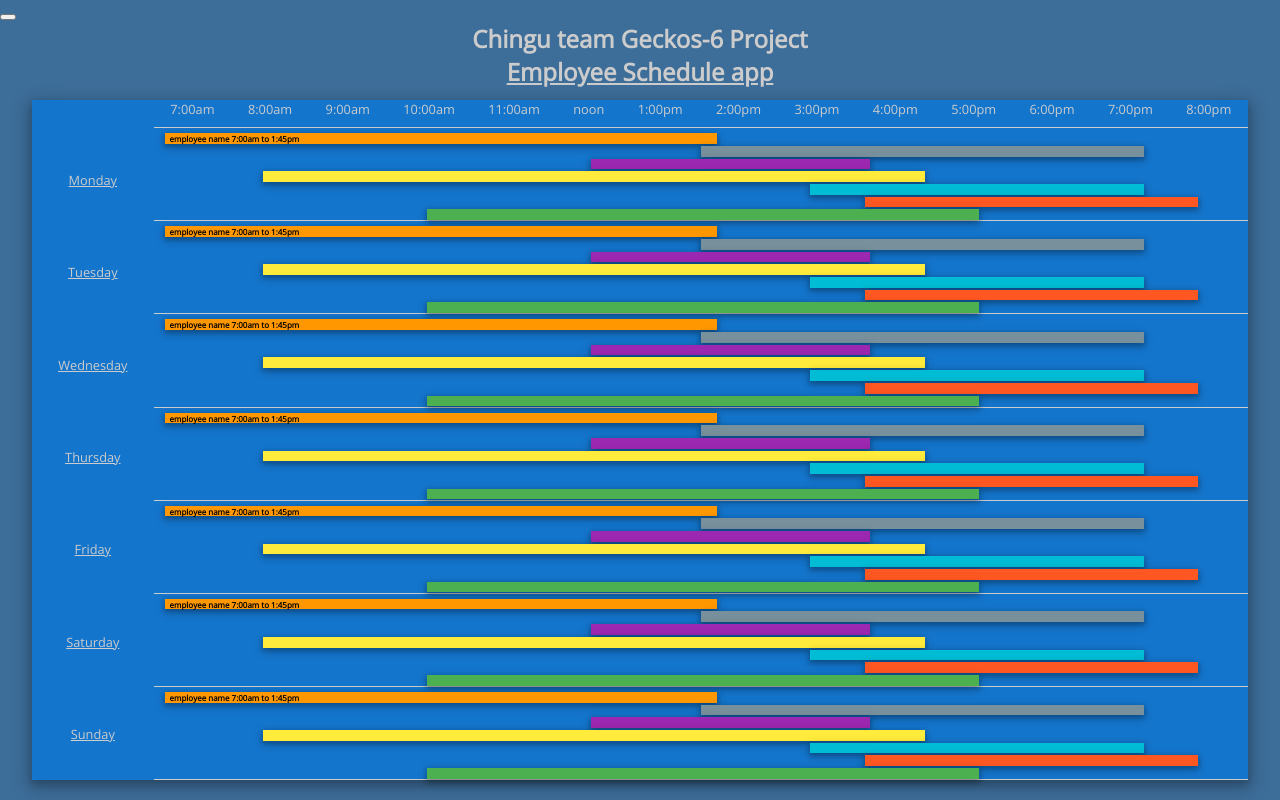
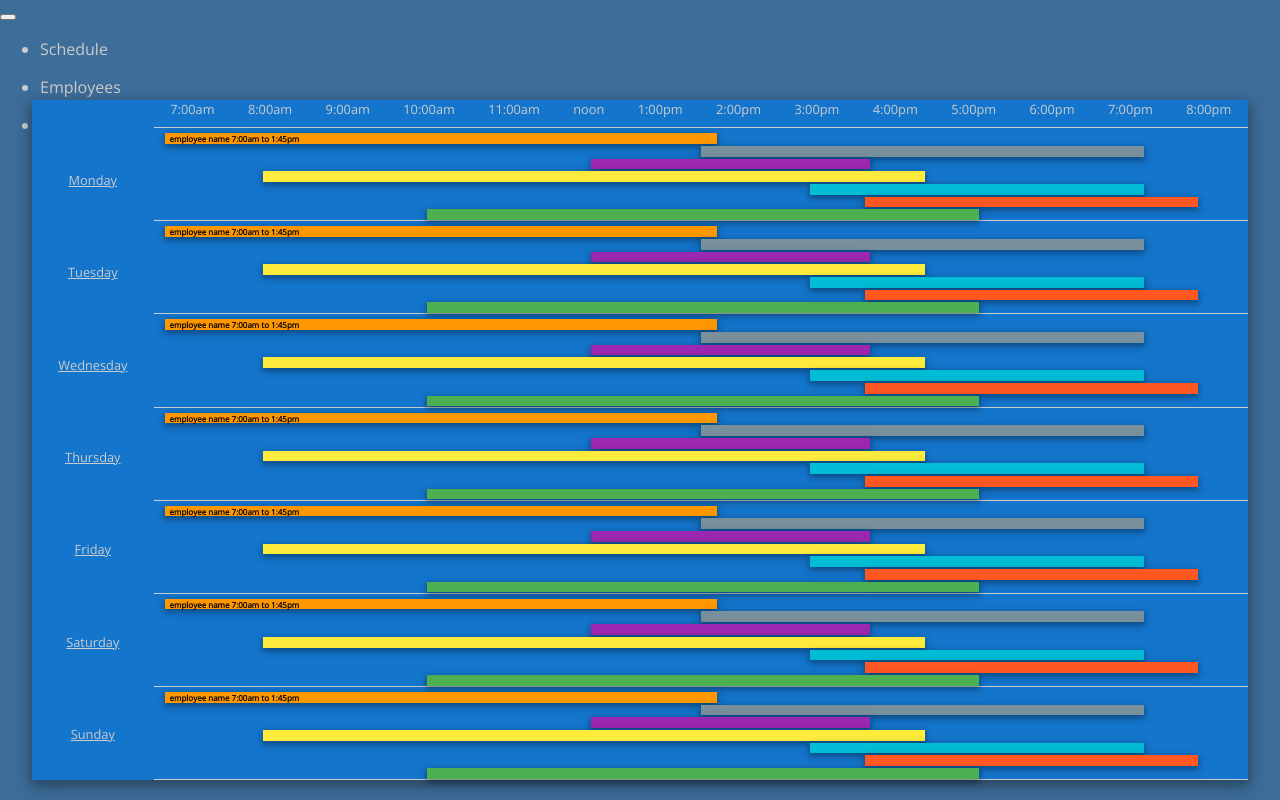
Before and after one commit to chingu-voyage3/geckos-06, a plain HTML site: page geckos6.html in a window 1280 px wide. Drawn offline with nearby package versions, Linux system fonts and the light colour scheme.

Commit message:
Update geckos6.html

```diff
--- a/geckos6.html
+++ b/geckos6.html
@@ -18,7 +18,12 @@
 </nav>
 
 <header>
-<button><i class= "fa fa-bars"></i></button>
+<button id="navigationButton"><i class= "fa fa-bars"></i></button>
+<ul>
+  <li><p class="text-center"> Schedule </p></li>
+  <li><p class="text-center"> Employees </p></li>
+  <li><p class="text-center"> Settings </p></li>
+</ul>
 <h1>Chingu team Geckos-6 Project</h1>
 <h2><ins>Employee Schedule app</ins></h2>
 </header>
```
